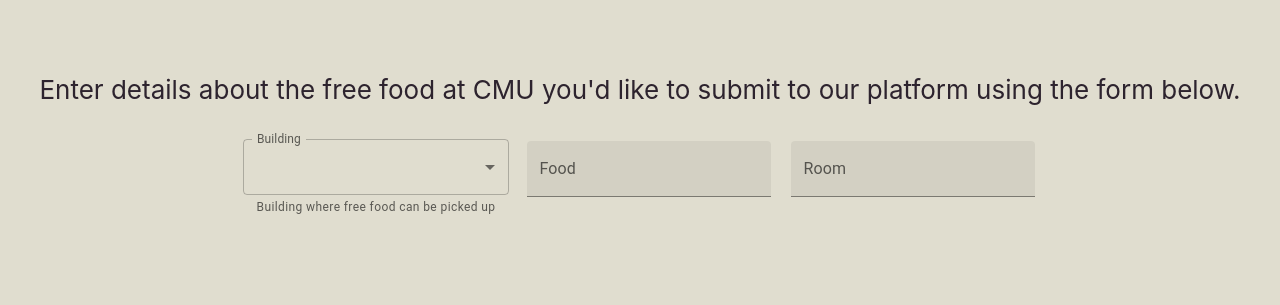
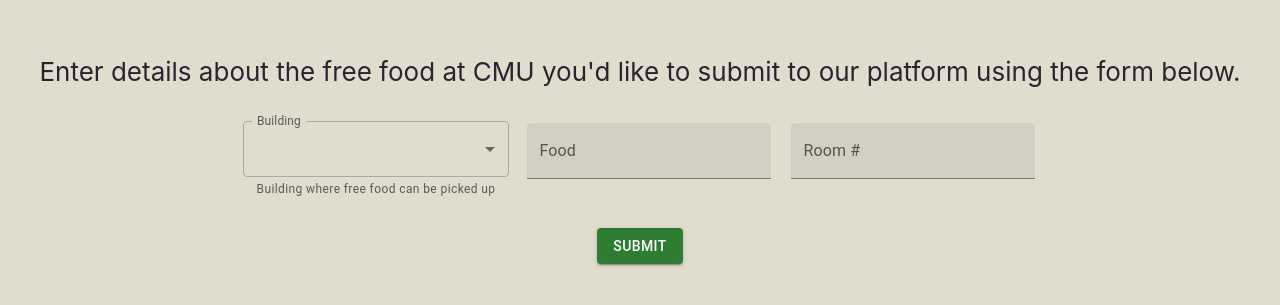
Before and after one commit to sanjana-shriram/HackCMU-2022, a React (Create React App) app in the folder feedcmu/: page / in a window 1280 px wide. Shown: the part 253-558 px from the top of the page. Built offline with nearby package versions, Linux system fonts and the light colour scheme.

Commit message:
sumbit button

```diff
--- a/feedcmu/src/App.css
+++ b/feedcmu/src/App.css
@@ -58,6 +58,10 @@
   padding: 10px;
 }
 
+#submit {
+  /* padding: 15px; */
+}
+
 @keyframes App-logo-spin {
   from {
     transform: rotate(0deg);
--- a/feedcmu/src/App.js
+++ b/feedcmu/src/App.js
@@ -2,7 +2,7 @@
 import './App.css';
 import React, { Component } from 'react';
 import { useState } from 'react';
-import { Select, MenuItem, FormControl, InputLabel, FormHelperText, TextField } from '@mui/material';
+import { Select, MenuItem, FormControl, InputLabel, FormHelperText, TextField, Button} from '@mui/material';
 
 function App() {
   const [name, setName] = useState('');
@@ -86,10 +86,14 @@
             <TextField id="filled-basic" label="Food" variant="filled" />
           </div>
           <div id="room_select">
-            <TextField id="filled-basic" label="Room" variant="filled" />
+            <TextField id="filled-basic" label="Room #" variant="filled" />
           </div>
 
+
         </div>
+        <div id="submit">
+            <Button variant="contained" color="success">Submit</Button>
+          </div>
 
       </header >
     </div >
```
